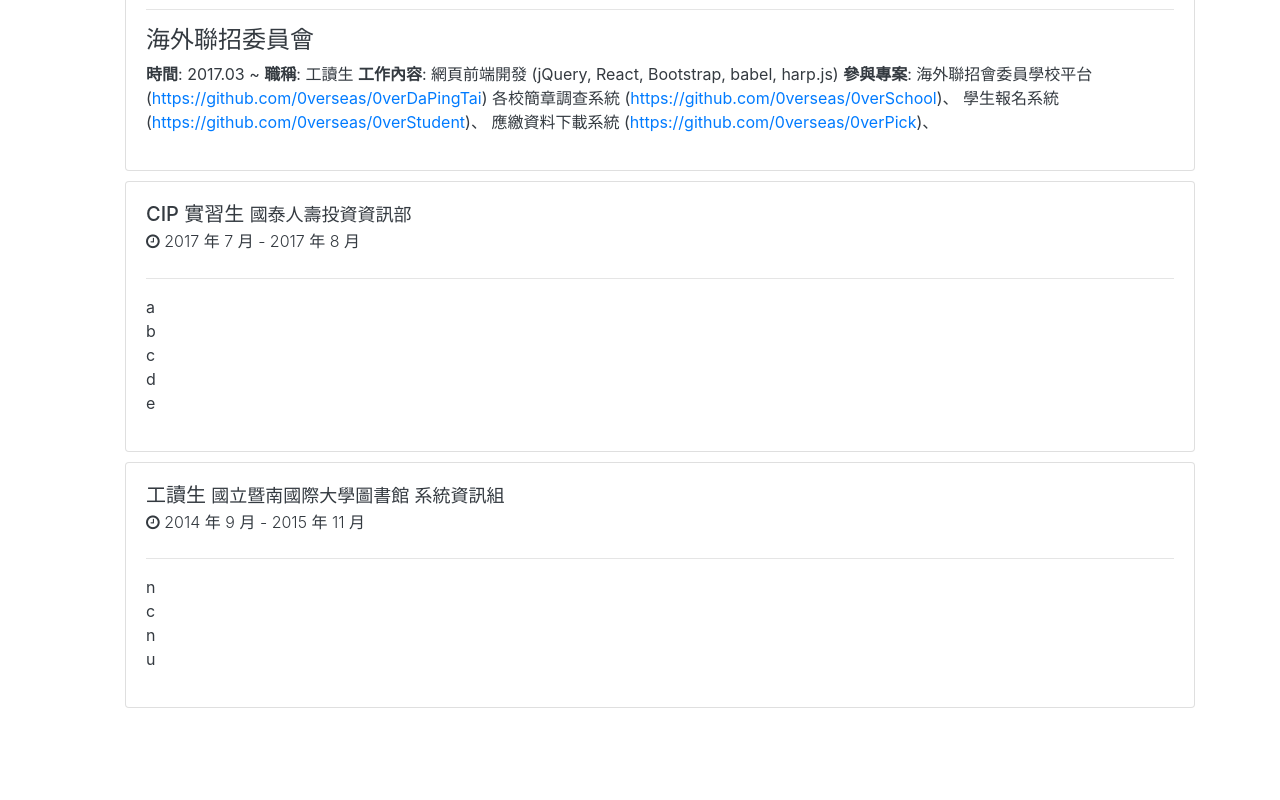
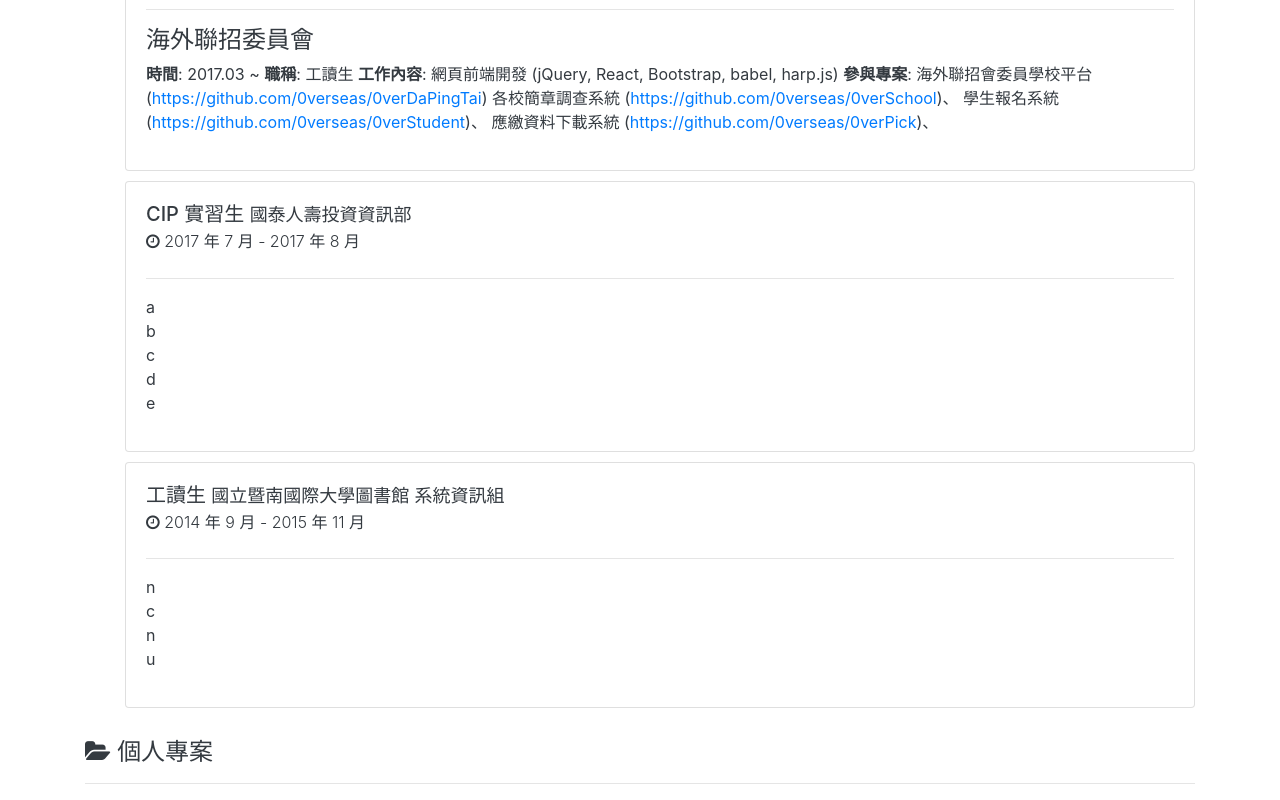
Before and after one commit to x3388638/x3388638.github.io, a React (Create React App) app: page / in a window 1280 px wide. Shown: the part 1735-2535 px from the top of the page. Before the commit the page ends 2503 px from the top, so only its background shows below. Built offline with nearby package versions, Linux system fonts and the light colour scheme.

Commit message:
add Project

```diff
--- a/src/App.js
+++ b/src/App.js
@@ -8,6 +8,7 @@ import About from './About';
 import Education from './Education';
 import Skill from './Skill';
 import Work from './Work';
+import Project from './Project';
 
 import './App.css';
 
@@ -20,6 +21,7 @@ export default class App extends Component {
 				<Education />
 				<Skill />
 				<Work />
+				<Project />
 			</Container>
 		);
 	}
--- /dev/null
+++ b/src/Project.css
@@ -0,0 +1,4 @@
+.Project {
+	padding-top: 20px;
+	color: var(--dark);
+}
--- /dev/null
+++ b/src/Project.js
@@ -0,0 +1,26 @@
+import React from 'react';
+import {
+	Container,
+	Row,
+	Col
+} from 'reactstrap';
+import BlockTitle from './BlockTitle';
+
+import './Project.css';
+
+export default class Project extends React.Component {
+	render() {
+		return (
+			<Container className="Project">
+				<Row>
+					<Col>
+						<BlockTitle
+							icon="folder-open"
+							title="個人專案"
+						/>
+					</Col>
+				</Row>
+			</Container>
+		)
+	}
+}
```
